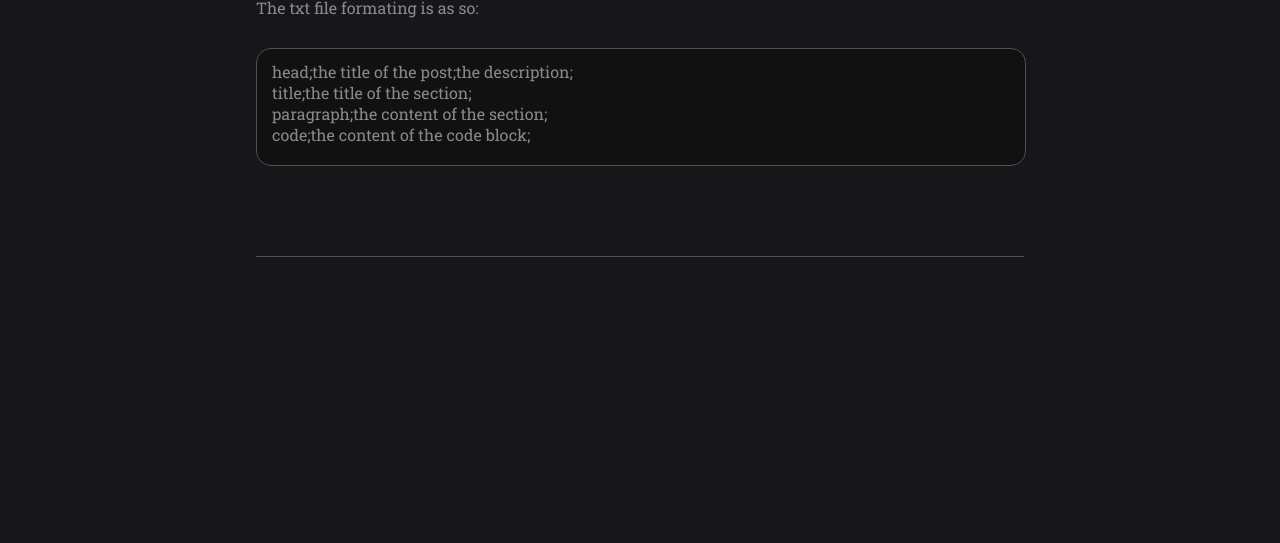
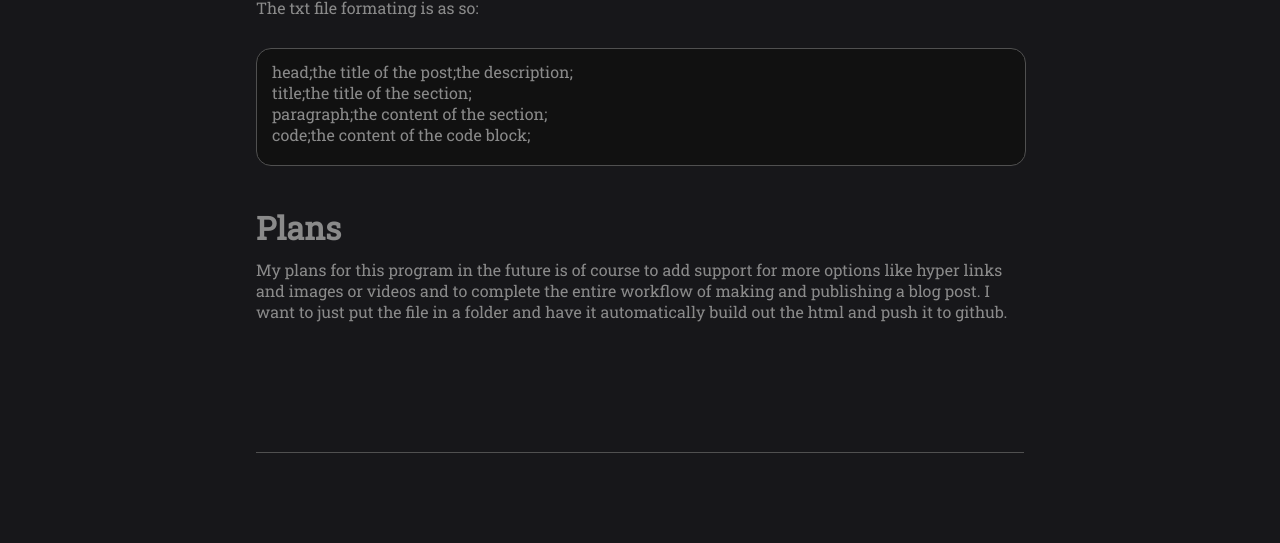
Before and after one commit to TylerPreisner/tylerpreisner, a plain HTML site: page posts/converting-to-html.html in a window 1280 px wide. Shown: the part 551-1094 px from the top of the page. Before the commit the page ends 898 px from the top, so only its background shows below. Drawn offline with Linux system fonts and the light colour scheme.

Commit message:
Update converting-to-html.html

```diff
--- a/posts/converting-to-html.html
+++ b/posts/converting-to-html.html
@@ -31,6 +31,7 @@
         <ul>
             <li><a href="#Title1">Idea</a></li>
             <li><a href="#Title2">Code</a></li>
+            <l1><a href="#Title3">Plans</l1>
 
         </ul>
         <div class="tocfooter"></div>
@@ -56,6 +57,11 @@
 
           </div>
         </div>
+        <div class="section">
+          <h1 id="Title3">Plans</h1>
+          <p>My plans for this program in the future is of course to add support for more options like hyper links and images or videos and to complete the entire workflow of making and publishing a blog post.
+            I want to just put the file in a folder and have it automatically build out the html and push it to github.</p>
+        </div>
 
     </div>
 
```
